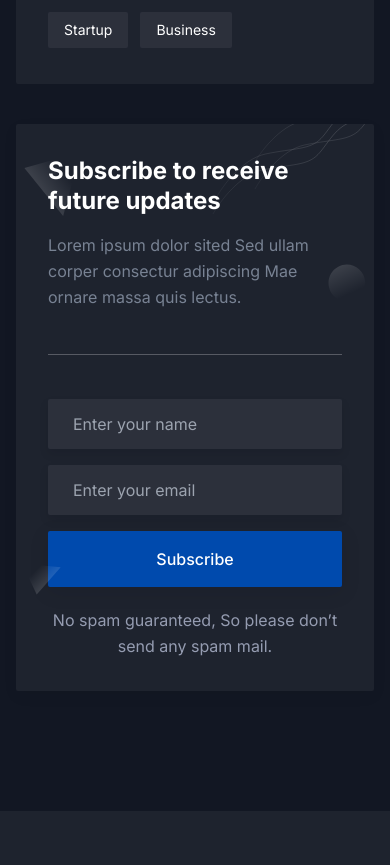
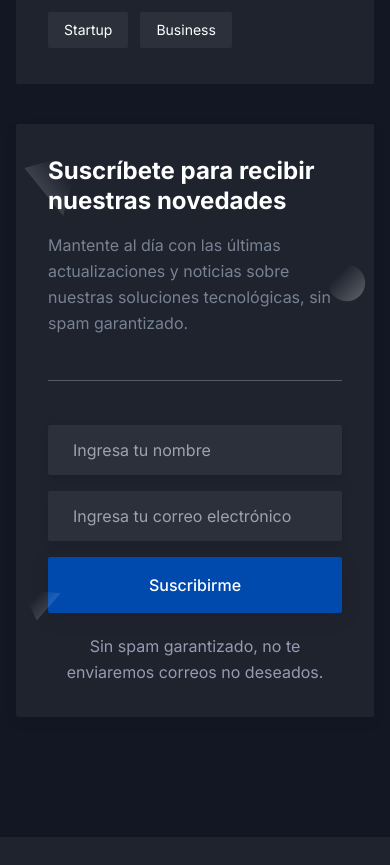
Before and after one commit to Itwana-Dev/itwana, a Next.js app: page /blog-sidebar in a window 390 px wide. Shown: the part 3510-4375 px from the top of the page. Built offline with nearby package versions, Linux system fonts and the light colour scheme.

Commit message:
Mejoras a pagina de contacto

```diff
--- a/src/components/Contact/NewsLatterBox.tsx
+++ b/src/components/Contact/NewsLatterBox.tsx
@@ -8,32 +8,31 @@ const NewsLatterBox = () => {
   return (
     <div className="relative z-10 rounded-sm bg-white p-8 shadow-three dark:bg-gray-dark sm:p-11 lg:p-8 xl:p-11">
       <h3 className="mb-4 text-2xl font-bold leading-tight text-black dark:text-white">
-        Subscribe to receive future updates
+        Suscríbete para recibir nuestras novedades
       </h3>
       <p className="mb-11 border-b border-body-color border-opacity-25 pb-11 text-base leading-relaxed text-body-color dark:border-white dark:border-opacity-25">
-        Lorem ipsum dolor sited Sed ullam corper consectur adipiscing Mae ornare
-        massa quis lectus.
+        Mantente al día con las últimas actualizaciones y noticias sobre nuestras soluciones tecnológicas, sin spam garantizado.
       </p>
       <div>
         <input
           type="text"
           name="name"
-          placeholder="Enter your name"
+          placeholder="Ingresa tu nombre"
           className="border-stroke mb-4 w-full rounded-sm border bg-[#f8f8f8] px-6 py-3 text-base text-body-color outline-none focus:border-primary dark:border-transparent dark:bg-[#2C303B] dark:text-body-color-dark dark:shadow-two dark:focus:border-primary dark:focus:shadow-none"
         />
         <input
           type="email"
           name="email"
-          placeholder="Enter your email"
+          placeholder="Ingresa tu correo electrónico"
           className="border-stroke mb-4 w-full rounded-sm border bg-[#f8f8f8] px-6 py-3 text-base text-body-color outline-none focus:border-primary dark:border-transparent dark:bg-[#2C303B] dark:text-body-color-dark dark:shadow-two dark:focus:border-primary dark:focus:shadow-none"
         />
         <input
           type="submit"
-          value="Subscribe"
+          value="Suscribirme"
           className="mb-5 flex w-full cursor-pointer items-center justify-center rounded-sm bg-primary px-9 py-4 text-base font-medium text-white shadow-submit duration-300 hover:bg-primary/90 dark:shadow-submit-dark"
         />
         <p className="text-center text-base leading-relaxed text-body-color dark:text-body-color-dark">
-          No spam guaranteed, So please don’t send any spam mail.
+          Sin spam garantizado, no te enviaremos correos no deseados.
         </p>
       </div>
 
@@ -126,122 +125,15 @@ const NewsLatterBox = () => {
             <defs>
               <linearGradient
                 id="paint0_linear_1028_602"
-                x1="-0.571054"
-                y1="-37.1717"
-                x2="28.7937"
-                y2="26.7564"
+                x1="39.1948"
+                y1="38.335"
+                x2="10.6982"
+                y2="10.2511"
                 gradientUnits="userSpaceOnUse"
               >
                 <stop
                   stopColor={theme === "light" ? "#4A6CF7" : "#fff"}
                   stopOpacity="0.62"
-                />
-                <stop
-                  offset="1"
-                  stopColor={theme === "light" ? "#4A6CF7" : "#fff"}
-                  stopOpacity="0"
-                />
-              </linearGradient>
-            </defs>
-          </svg>
-        </span>
-
-        <span className="absolute right-0 top-0">
-          <svg
-            width="162"
-            height="91"
-            viewBox="0 0 162 91"
-            fill="none"
-            xmlns="http://www.w3.org/2000/svg"
-          >
-            <g opacity="0.3">
-              <path
-                opacity="0.45"
-                d="M1 89.9999C8 77.3332 27.7 50.7999 50.5 45.9999C79 39.9999 95 41.9999 106 30.4999C117 18.9999 126 -3.50014 149 -3.50014C172 -3.50014 187 4.99986 200.5 -8.50014C214 -22.0001 210.5 -46.0001 244 -37.5001C270.8 -30.7001 307.167 -45 322 -53"
-                stroke="url(#paint0_linear_1028_603)"
-              />
-              <path
-                opacity="0.45"
-                d="M43 64.9999C50 52.3332 69.7 25.7999 92.5 20.9999C121 14.9999 137 16.9999 148 5.49986C159 -6.00014 168 -28.5001 191 -28.5001C214 -28.5001 229 -20.0001 242.5 -33.5001C256 -47.0001 252.5 -71.0001 286 -62.5001C312.8 -55.7001 349.167 -70 364 -78"
-                stroke="url(#paint1_linear_1028_603)"
-              />
-              <path
-                opacity="0.45"
-                d="M4 73.9999C11 61.3332 30.7 34.7999 53.5 29.9999C82 23.9999 98 25.9999 109 14.4999C120 2.99986 129 -19.5001 152 -19.5001C175 -19.5001 190 -11.0001 203.5 -24.5001C217 -38.0001 213.5 -62.0001 247 -53.5001C273.8 -46.7001 310.167 -61 325 -69"
-                stroke="url(#paint2_linear_1028_603)"
-              />
-              <path
-                opacity="0.45"
-                d="M41 40.9999C48 28.3332 67.7 1.79986 90.5 -3.00014C119 -9.00014 135 -7.00014 146 -18.5001C157 -30.0001 166 -52.5001 189 -52.5001C212 -52.5001 227 -44.0001 240.5 -57.5001C254 -71.0001 250.5 -95.0001 284 -86.5001C310.8 -79.7001 347.167 -94 362 -102"
-                stroke="url(#paint3_linear_1028_603)"
-              />
-            </g>
-            <defs>
-              <linearGradient
-                id="paint0_linear_1028_603"
-                x1="291.35"
-                y1="12.1032"
-                x2="179.211"
-                y2="237.617"
-                gradientUnits="userSpaceOnUse"
-              >
-                <stop
-                  offset="0.328125"
-                  stopColor={theme === "light" ? "#4A6CF7" : "#fff"}
-                />
-                <stop
-                  offset="1"
-                  stopColor={theme === "light" ? "#4A6CF7" : "#fff"}
-                  stopOpacity="0"
-                />
-              </linearGradient>
-              <linearGradient
-                id="paint1_linear_1028_603"
-                x1="333.35"
-                y1="-12.8968"
-                x2="221.211"
-                y2="212.617"
-                gradientUnits="userSpaceOnUse"
-              >
-                <stop
-                  offset="0.328125"
-                  stopColor={theme === "light" ? "#4A6CF7" : "#fff"}
-                />
-                <stop
-                  offset="1"
-                  stopColor={theme === "light" ? "#4A6CF7" : "#fff"}
-                  stopOpacity="0"
-                />
-              </linearGradient>
-              <linearGradient
-                id="paint2_linear_1028_603"
-                x1="294.35"
-                y1="-3.89678"
-                x2="182.211"
-                y2="221.617"
-                gradientUnits="userSpaceOnUse"
-              >
-                <stop
-                  offset="0.328125"
-                  stopColor={theme === "light" ? "#4A6CF7" : "#fff"}
-                />
-                <stop
-                  offset="1"
-                  stopColor={theme === "light" ? "#4A6CF7" : "#fff"}
-                  stopOpacity="0"
-                />
-              </linearGradient>
-              <linearGradient
-                id="paint3_linear_1028_603"
-                x1="331.35"
-                y1="-36.8968"
-                x2="219.211"
-                y2="188.617"
-                gradientUnits="userSpaceOnUse"
-              >
-                <stop
-                  offset="0.328125"
-                  stopColor={theme === "light" ? "#4A6CF7" : "#fff"}
                 />
                 <stop
                   offset="1"
--- a/src/components/Contact/index.tsx
+++ b/src/components/Contact/index.tsx
@@ -8,14 +8,13 @@ const Contact = () => {
           <div className="w-full px-4 lg:w-7/12 xl:w-8/12">
             <div
               className="mb-12 rounded-sm bg-white px-8 py-11 shadow-three dark:bg-gray-dark sm:p-[55px] lg:mb-5 lg:px-8 xl:p-[55px]"
-              data-wow-delay=".15s
-              "
+              data-wow-delay=".15s"
             >
               <h2 className="mb-3 text-2xl font-bold text-black dark:text-white sm:text-3xl lg:text-2xl xl:text-3xl">
-                Need Help? Open a Ticket
+                ¿Necesitas ayuda? ¡Contáctanos ahora y recibe un estudio gratuito para tu negocio!
               </h2>
               <p className="mb-12 text-base font-medium text-body-color">
-                Our support team will get back to you ASAP via email.
+                Nuestro equipo en Itwana Soluciones Tecnológicas te responderá lo antes posible.
               </p>
               <form>
                 <div className="-mx-4 flex flex-wrap">
@@ -25,11 +24,11 @@ const Contact = () => {
                         htmlFor="name"
                         className="mb-3 block text-sm font-medium text-dark dark:text-white"
                       >
-                        Your Name
+                        Tu Nombre
                       </label>
                       <input
                         type="text"
-                        placeholder="Enter your name"
+                        placeholder="Ingresa tu nombre"
                         className="border-stroke w-full rounded-sm border bg-[#f8f8f8] px-6 py-3 text-base text-body-color outline-none focus:border-primary dark:border-transparent dark:bg-[#2C303B] dark:text-body-color-dark dark:shadow-two dark:focus:border-primary dark:focus:shadow-none"
                       />
                     </div>
@@ -40,11 +39,41 @@ const Contact = () => {
                         htmlFor="email"
                         className="mb-3 block text-sm font-medium text-dark dark:text-white"
                       >
-                        Your Email
+                        Tu Correo
                       </label>
                       <input
                         type="email"
-                        placeholder="Enter your email"
+                        placeholder="Ingresa tu correo electrónico"
+                        className="border-stroke w-full rounded-sm border bg-[#f8f8f8] px-6 py-3 text-base text-body-color outline-none focus:border-primary dark:border-transparent dark:bg-[#2C303B] dark:text-body-color-dark dark:shadow-two dark:focus:border-primary dark:focus:shadow-none"
+                      />
+                    </div>
+                  </div>
+                  <div className="w-full px-4 md:w-1/2">
+                    <div className="mb-8">
+                      <label
+                        htmlFor="company"
+                        className="mb-3 block text-sm font-medium text-dark dark:text-white"
+                      >
+                        Nombre de Empresa
+                      </label>
+                      <input
+                        type="text"
+                        placeholder="Ingresa el nombre de tu empresa"
+                        className="border-stroke w-full rounded-sm border bg-[#f8f8f8] px-6 py-3 text-base text-body-color outline-none focus:border-primary dark:border-transparent dark:bg-[#2C303B] dark:text-body-color-dark dark:shadow-two dark:focus:border-primary dark:focus:shadow-none"
+                      />
+                    </div>
+                  </div>
+                  <div className="w-full px-4 md:w-1/2">
+                    <div className="mb-8">
+                      <label
+                        htmlFor="phone"
+                        className="mb-3 block text-sm font-medium text-dark dark:text-white"
+                      >
+                        Número de Contacto
+                      </label>
+                      <input
+                        type="tel"
+                        placeholder="Ingresa tu número de contacto"
                         className="border-stroke w-full rounded-sm border bg-[#f8f8f8] px-6 py-3 text-base text-body-color outline-none focus:border-primary dark:border-transparent dark:bg-[#2C303B] dark:text-body-color-dark dark:shadow-two dark:focus:border-primary dark:focus:shadow-none"
                       />
                     </div>
@@ -55,19 +84,19 @@ const Contact = () => {
                         htmlFor="message"
                         className="mb-3 block text-sm font-medium text-dark dark:text-white"
                       >
-                        Your Message
+                        Tu Mensaje
                       </label>
                       <textarea
                         name="message"
                         rows={5}
-                        placeholder="Enter your Message"
+                        placeholder="Aqui puedes escribir tu mensaje queremos conecterte"
                         className="border-stroke w-full resize-none rounded-sm border bg-[#f8f8f8] px-6 py-3 text-base text-body-color outline-none focus:border-primary dark:border-transparent dark:bg-[#2C303B] dark:text-body-color-dark dark:shadow-two dark:focus:border-primary dark:focus:shadow-none"
                       ></textarea>
                     </div>
                   </div>
                   <div className="w-full px-4">
                     <button className="rounded-sm bg-primary px-9 py-4 text-base font-medium text-white shadow-submit duration-300 hover:bg-primary/90 dark:shadow-submit-dark">
-                      Submit Ticket
+                      Enviar Mensaje
                     </button>
                   </div>
                 </div>
```
Also changed, not shown: src/app/contact/page.tsx (+4 -4 lines).
